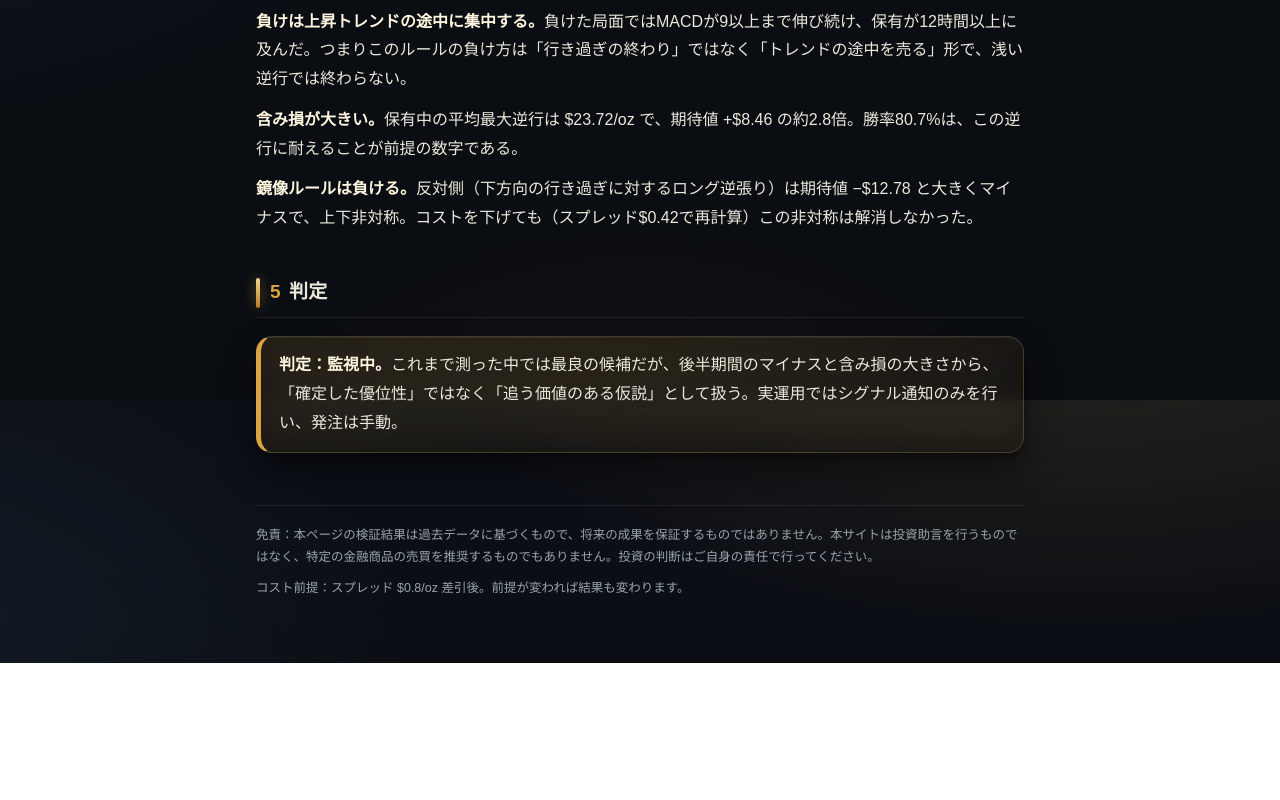
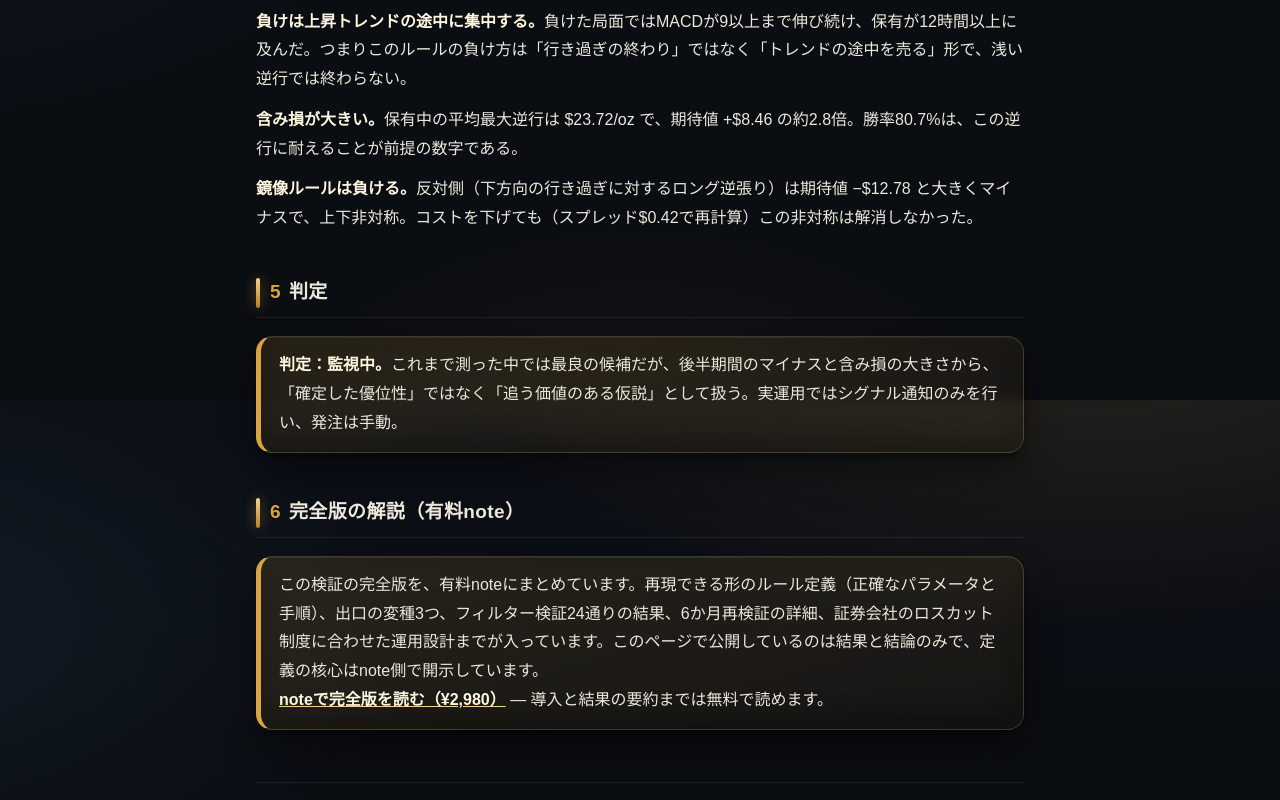
Before and after one commit to ictel0/kensho-trade, a plain HTML site: page macd-fade.html in a window 1280 px wide. Shown: the part 2000-2800 px from the top of the page. Before the commit the page ends 2663 px from the top, so only its background shows below. Drawn offline with Linux system fonts and the light colour scheme.

Commit message:
Link the MACD fade article to the paid note

```diff
--- a/macd-fade.html
+++ b/macd-fade.html
@@ -80,6 +80,12 @@
     <p><strong>判定：監視中。</strong>これまで測った中では最良の候補だが、後半期間のマイナスと含み損の大きさから、「確定した優位性」ではなく「追う価値のある仮説」として扱う。実運用ではシグナル通知のみを行い、発注は手動。</p>
   </div>
 
+  <h2><span class="sec-no">6</span>完全版の解説（有料note）</h2>
+  <div class="verdict-box">
+    <p>この検証の完全版を、有料noteにまとめています。再現できる形のルール定義（正確なパラメータと手順）、出口の変種3つ、フィルター検証24通りの結果、6か月再検証の詳細、証券会社のロスカット制度に合わせた運用設計までが入っています。このページで公開しているのは結果と結論のみで、定義の核心はnote側で開示しています。</p>
+    <p><a href="https://note.com/kasegogo/n/n9e19c515b3a3"><strong>noteで完全版を読む（¥2,980）</strong></a> ― 導入と結果の要約までは無料で読めます。</p>
+  </div>
+
   <!-- AFFILIATE: book-link (未設定: テクニカル分析の書籍リンク枠) -->
 
   <footer class="site-footer">
```
